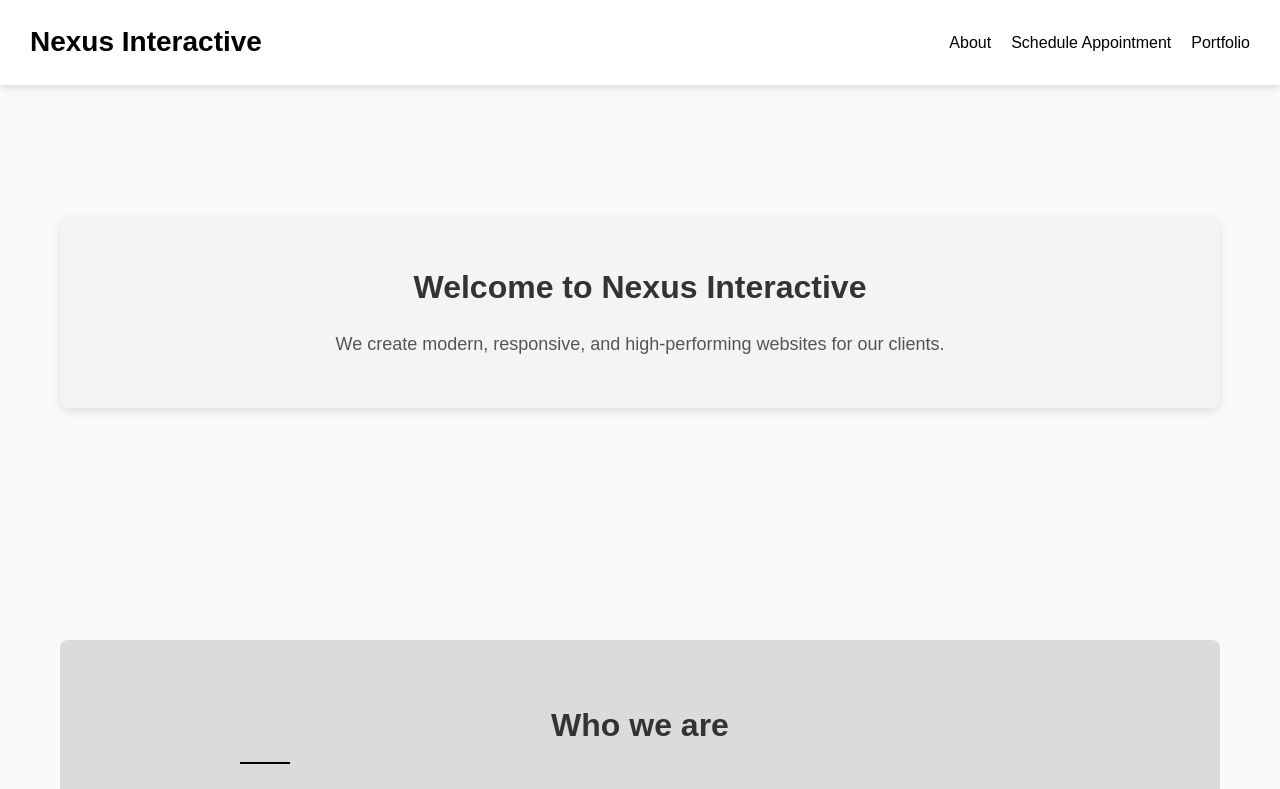
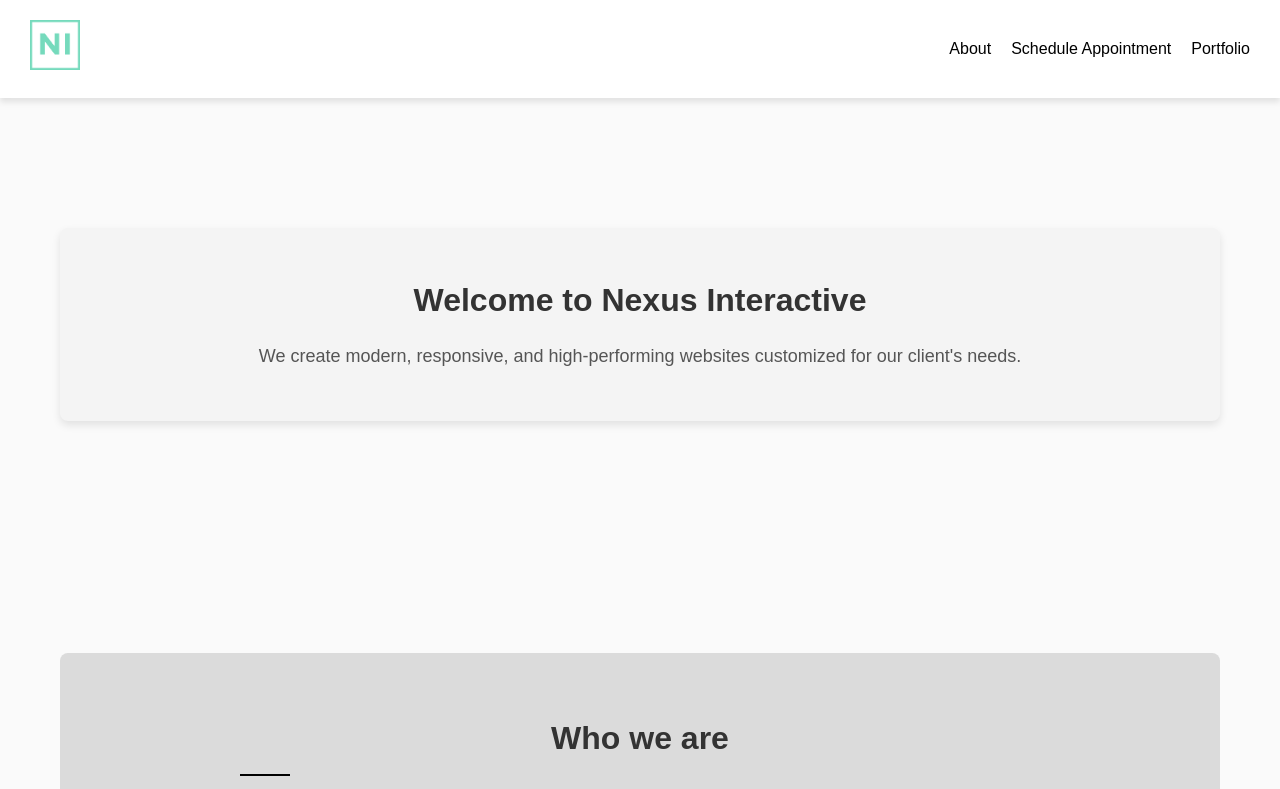
Before and after one commit to Nexus-Interactive-LLC/Nexus-Interactive, a React (Create React App) app in the folder frontend/: page / in a window 1280 px wide. Shown: the top 789 px of the page. Built offline with nearby package versions, Linux system fonts and the light colour scheme.

Commit message:
added logo across site

```diff
--- a/frontend/public/index.html
+++ b/frontend/public/index.html
@@ -5,6 +5,7 @@
   <meta name="viewport" content="width=device-width, initial-scale=1" />
   <meta name="description" content="Nexus Interactive LLC" />
   <title>Nexus Interactive LLC</title>
+  <link rel="icon" type="image/png" href="%PUBLIC_URL%/favicon.png" />
 </head>
 <body>
 <noscript>You need to enable JavaScript to run this app.</noscript>
--- a/frontend/src/assets/styles/App.css
+++ b/frontend/src/assets/styles/App.css
@@ -4,6 +4,7 @@
   box-sizing: border-box;
   text-decoration: none;
   color: inherit;
+  font-family: 'Red Hat Display', sans-serif;
 }
 
 .App {
--- a/frontend/src/assets/styles/Header.css
+++ b/frontend/src/assets/styles/Header.css
@@ -35,6 +35,17 @@
     color: rgba(0, 0, 0, 0.57);
 }
 
+.header .logo {
+    height: 50px;
+    width: auto;
+}
+
+.header .logo:hover {
+    transition: box-shadow 0.3s ease;
+    box-shadow: 0 6px 12px rgba(0, 0, 0, 0.2);
+}
+
+
 @media (max-width: 768px) {
     .header {
         flex-direction: column;
--- a/frontend/src/components/Header.js
+++ b/frontend/src/components/Header.js
@@ -1,6 +1,7 @@
 import React from 'react';
 import '../assets/styles/Header.css';
 import {Link} from "react-router-dom";
+import logo from '../assets/styles/media/nexus-logo.png';
 
 const Header = ({ currentPage, setCurrentPage }) => {
     const isHomePage = window.location.pathname === "/";
@@ -14,7 +15,7 @@
     return (
         <header className="header">
             <a href="/" onClick={handleNavClick}>
-                <h1>Nexus Interactive</h1>
+                <img src={logo} alt="Nexus Interactive LLC" className="logo" />
             </a>
             {isHomePage && (
                 <nav>
--- a/frontend/src/components/HomePage.js
+++ b/frontend/src/components/HomePage.js
@@ -4,7 +4,7 @@
 const HomePage = () => (
     <section className="homepage">
         <h2>Welcome to Nexus Interactive </h2>
-        <p>We create modern, responsive, and high-performing websites for our clients.</p>
+        <p>We create modern, responsive, and high-performing websites customized for our client's needs.</p>
     </section>
 
 );
```
Also changed, not shown: frontend/public/favicon.png (added), frontend/src/assets/styles/media/nexus-logo.png (added).
